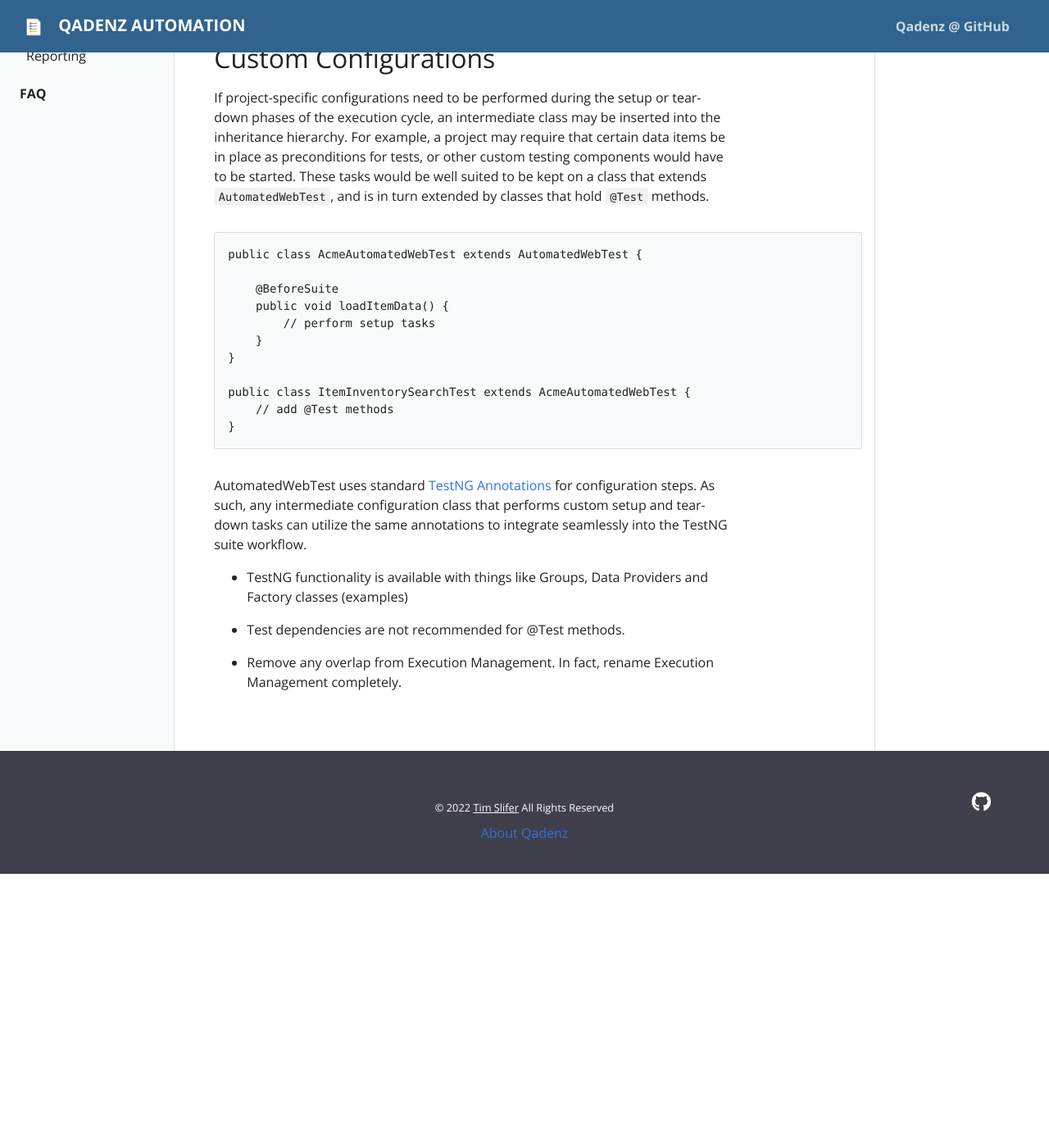
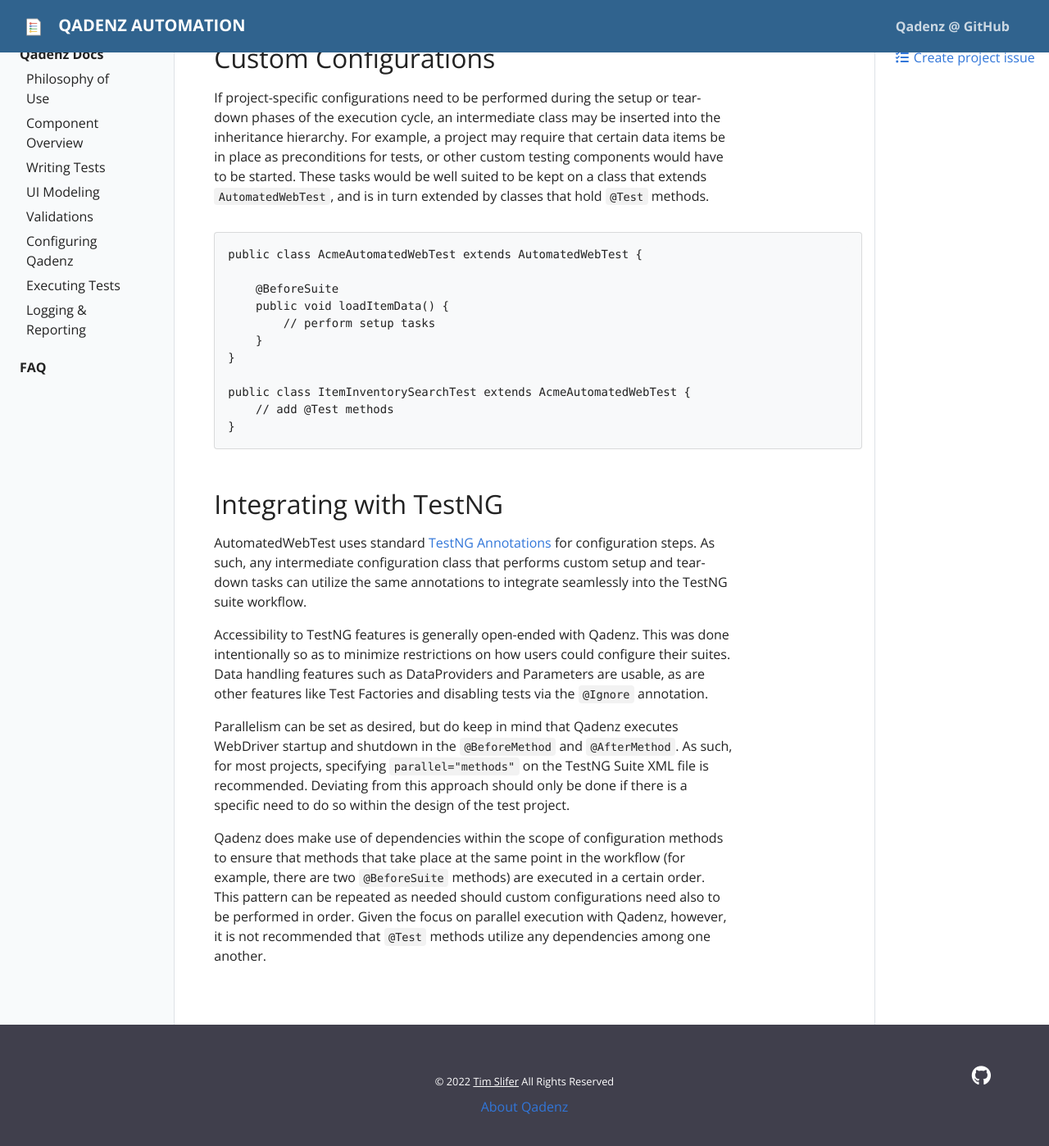
Before and after one commit to qadenz/qadenz.github.io, a Jekyll site: the page built from _docs/writing-tests.md, in a window 1280 px wide and 1400 px high, scrolled down 585 px. Shown: the whole window at 82% size. Built offline with Jekyll 4.4.1, drawn with Linux system fonts in a browser that asks for light colours; before the commit the page ends 1651 px from its top, so only the background shows below that.

Commit message:
Added content to Writing Tests doc

````diff
--- a/_docs/writing-tests.md
+++ b/_docs/writing-tests.md
@@ -41,12 +41,12 @@ public class ItemInventorySearchTest extends AcmeAutomatedWebTest {
 }
 ```
 
+## Integrating with TestNG
+
 AutomatedWebTest uses standard [TestNG Annotations](https://testng.org/doc/documentation-main.html#annotations) for configuration steps. As such, any intermediate configuration class that performs custom setup and tear-down tasks can utilize the same annotations to integrate seamlessly into the TestNG suite workflow.
 
+Accessibility to TestNG features is generally open-ended with Qadenz. This was done intentionally so as to minimize restrictions on how users could configure their suites. Data handling features such as DataProviders and Parameters are usable, as are other features like Test Factories and disabling tests via the `@Ignore` annotation.
 
+Parallelism can be set as desired, but do keep in mind that Qadenz executes WebDriver startup and shutdown in the `@BeforeMethod` and `@AfterMethod`. As such, for most projects, specifying `parallel="methods"` on the TestNG Suite XML file is recommended. Deviating from this approach should only be done if there is a specific need to do so within the design of the test project.
 
-- TestNG functionality is available with things like Groups, Data Providers and Factory classes (examples)
-
-- Test dependencies are not recommended for @Test methods.
-
-- Remove any overlap from Execution Management. In fact, rename Execution Management completely.
+Qadenz does make use of dependencies within the scope of configuration methods to ensure that methods that take place at the same point in the workflow (for example, there are two `@BeforeSuite` methods) are executed in a certain order. This pattern can be repeated as needed should custom configurations need also to be performed in order. Given the focus on parallel execution with Qadenz, however, it is not recommended that `@Test` methods utilize any dependencies among one another.
````
